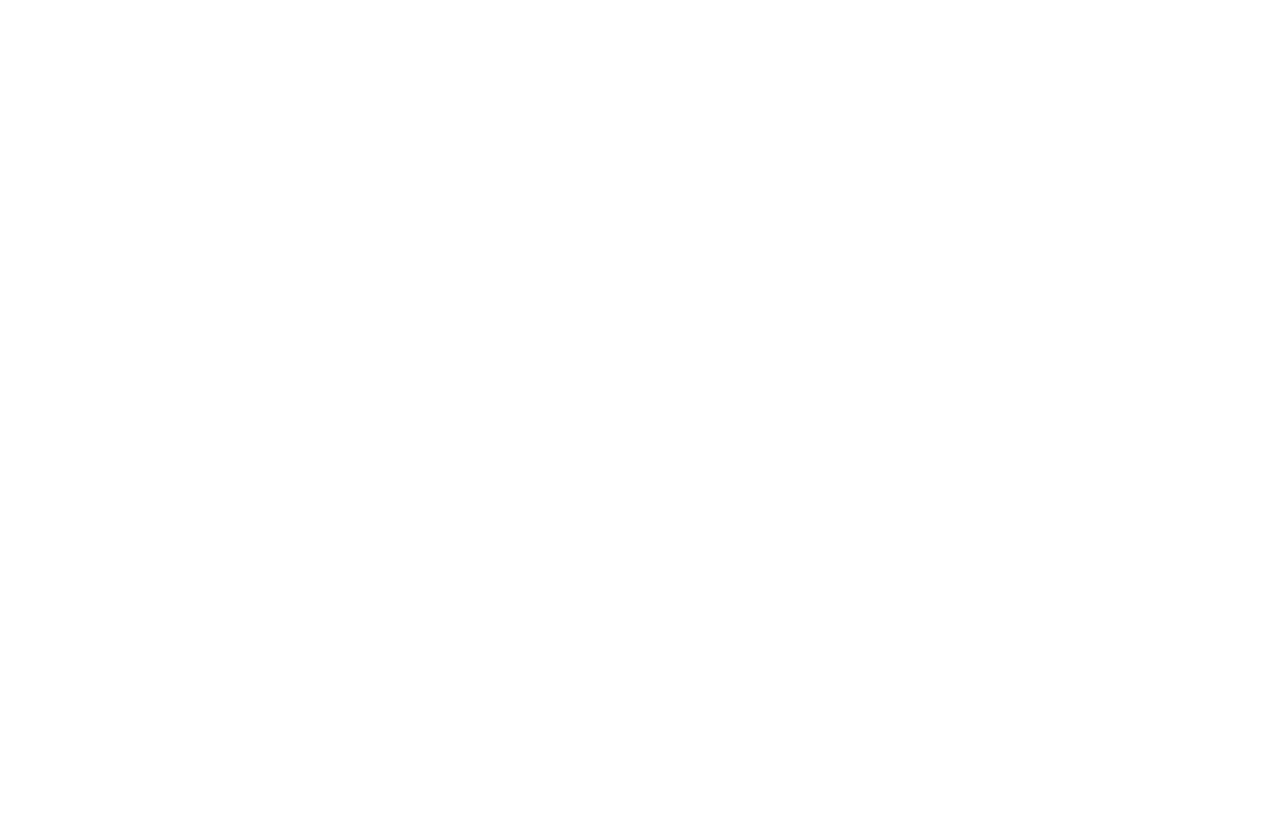
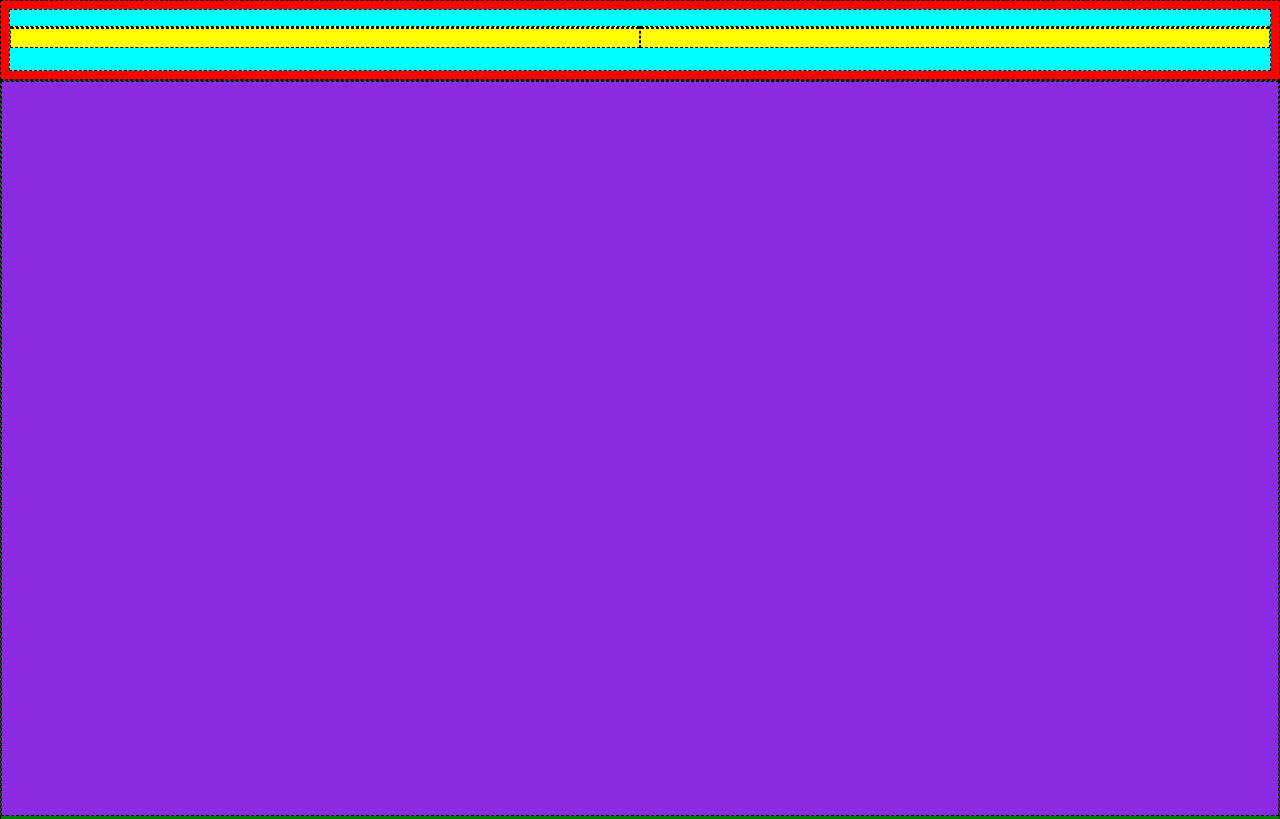
Before and after one commit to francesco-troise/htmlcss-dropbox, a plain HTML site: page index.html in a window 1280 px wide. Shown: the top 819 px of the page. Drawn offline with Linux system fonts and the light colour scheme.

Commit message:
Add header debug Add debug for jumbotron Add initial header split

```diff
--- a/css/style.css
+++ b/css/style.css
@@ -0,0 +1,85 @@
+*{
+    margin: 0;
+    padding: 0;
+    box-sizing: border-box;
+}
+
+/*DEBUG MODE*/
+.debug{
+
+    header{
+        padding:0.5rem;
+        height: 80px;
+        background-color: red;
+
+        nav{
+        padding-top: 1rem;
+        height: 100%;
+        background-color: aqua;
+
+        div{
+            height: 50%;
+            width: 50%;
+            background-color: yellow;
+        }
+    }
+
+    }
+
+    main{
+        height: 4950px;
+            background-color: green;
+
+
+        .jumbotron{
+            height: 14.85%;
+            background-color:blueviolet;
+
+        }
+
+        section .business-plan{
+
+        }
+
+    }
+
+}
+
+
+/*END DEBUG MODE*/
+
+
+/*GLOBAL RULES*/
+body *{
+    border:  1px dashed black;
+
+}
+/*END GLOBAL RULES*/
+
+
+/*UTILITY*/
+.d-flex{
+    display: flex;
+}
+
+.just-bet{
+    justify-content: space-between;
+}
+/*END UTILITY*/
+
+
+/*HEADER SECTION*/
+
+header{
+    padding: 0.5rem;
+}
+
+nav{
+    display: flex;
+    justify-content: space-between;
+
+
+    div{
+        height: 50%;
+    }
+}
--- a/index.html
+++ b/index.html
@@ -4,8 +4,39 @@
     <meta charset="UTF-8">
     <meta name="viewport" content="width=device-width, initial-scale=1.0">
     <title>Document</title>
+    <link rel="stylesheet" href="./css/style.css">
 </head>
-<body>
+<body class="debug">
+    <header>
+        <nav>
+            <div class="right">
+                <ul>
+
+
+                </ul>
+            </div>
+            <div class="left">
+                <ul>
+
+
+                </ul>
+            </div>
+
+        </nav>
+
+    </header>
+
+    <main>
+        <div class="jumbotron">
+
+        </div>
+
+
+
+
+    </main>
+
+    <footer></footer>
 
 </body>
 </html>
```
